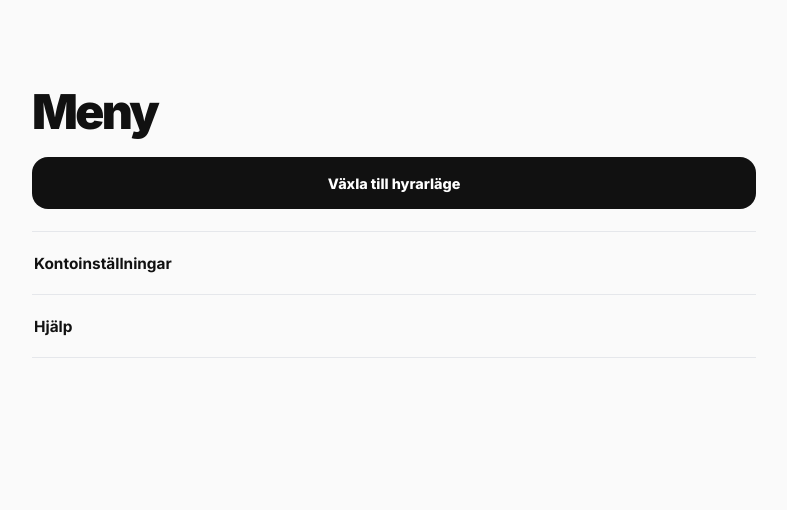
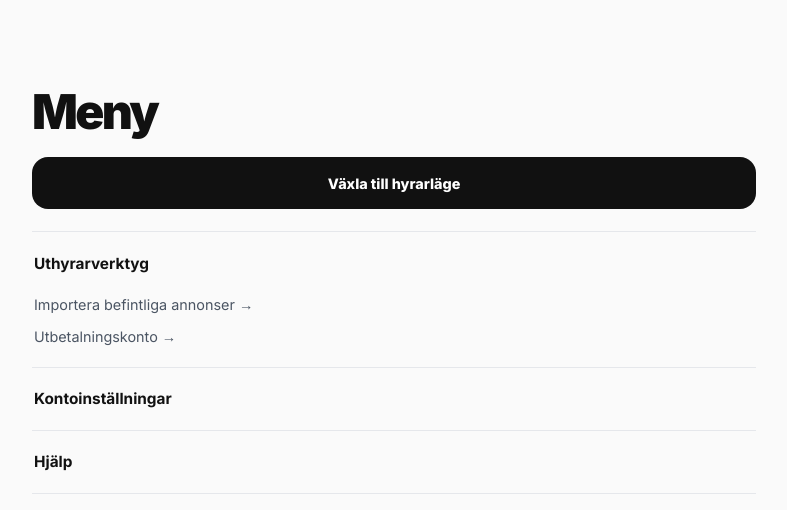
Before and after one commit to peralmkvist/hyrbart-webapp, a Next.js app in the folder hyrbart-webapp/: page /sv/vard/meny in a window 1280 px wide. Shown: the top 510 px of the page, without its empty margins (246-1033 px from the left). Built offline with nearby package versions, Linux system fonts and the light colour scheme; no server answers.

Commit message:
Expose host import and payout tools

```diff
--- a/hyrbart-webapp/app/[locale]/vard/meny/page.tsx
+++ b/hyrbart-webapp/app/[locale]/vard/meny/page.tsx
@@ -10,6 +10,10 @@ export default async function HostMenuPage({ params }: { params: Promise<{ local
         {en ? 'Switch to renter mode' : 'Växla till hyrarläge'}
       </Link>
       <div className="moreAccordion">
+        <details open><summary><span>{en ? 'Host tools' : 'Uthyrarverktyg'}</span></summary><div className="moreAccordionBody" style={{display:'grid',gap:10}}>
+          <Link href={`/topsecret/${locale}/vard/importera`}>{en?'Import existing listings':'Importera befintliga annonser'} →</Link>
+          <Link href={`/topsecret/${locale}/vard/onboarding/utbetalning`}>{en?'Payout account':'Utbetalningskonto'} →</Link>
+        </div></details>
         <details><summary><span>{en ? 'Account settings' : 'Kontoinställningar'}</span></summary><div className="moreAccordionBody"><p>{en ? 'Account settings will be collected here.' : 'Kontoinställningar kommer att samlas här.'}</p></div></details>
         <details><summary><span>{en ? 'Help' : 'Hjälp'}</span></summary><div className="moreAccordionBody"><p>{en ? 'Host help and support.' : 'Hjälp och support för uthyrning.'}</p></div></details>
       </div>
```
